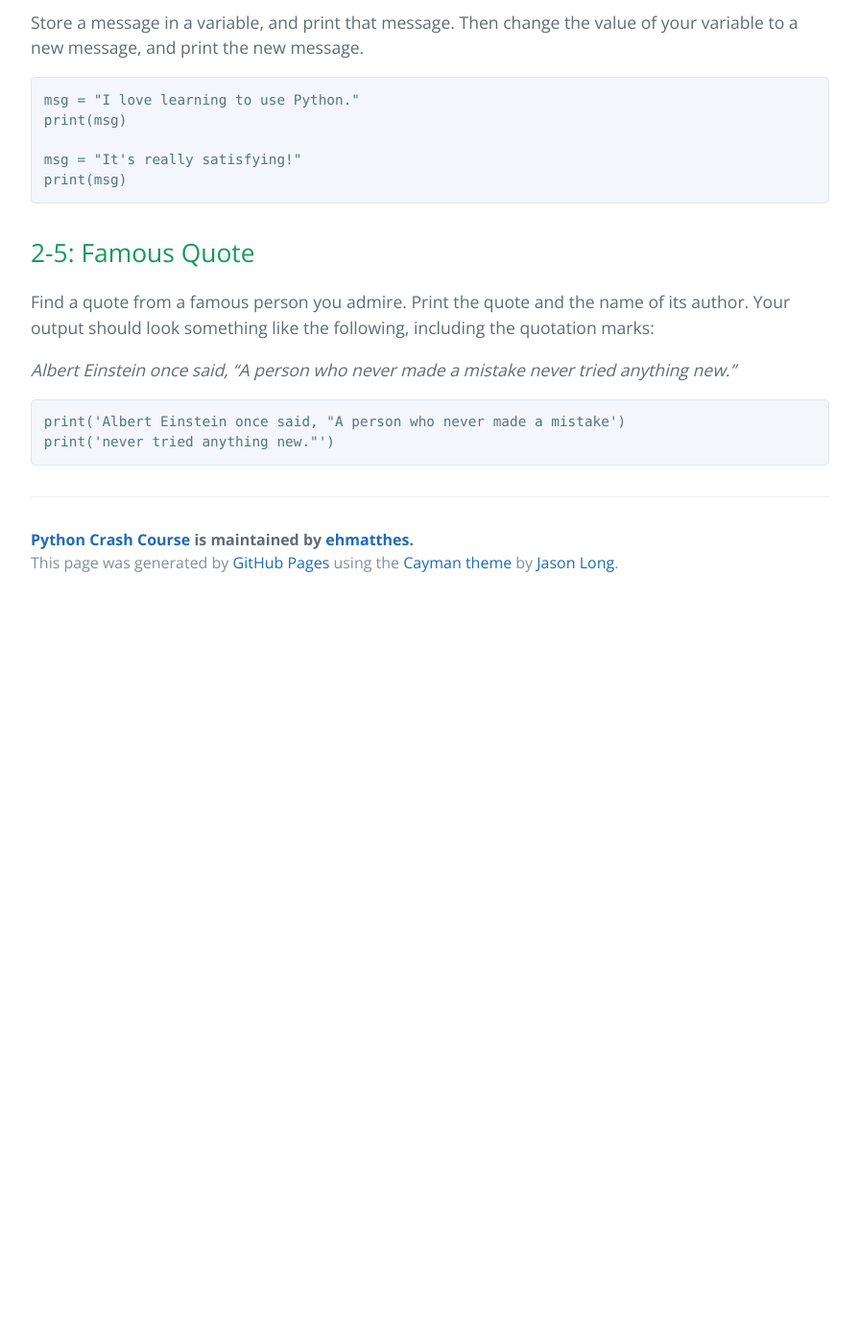
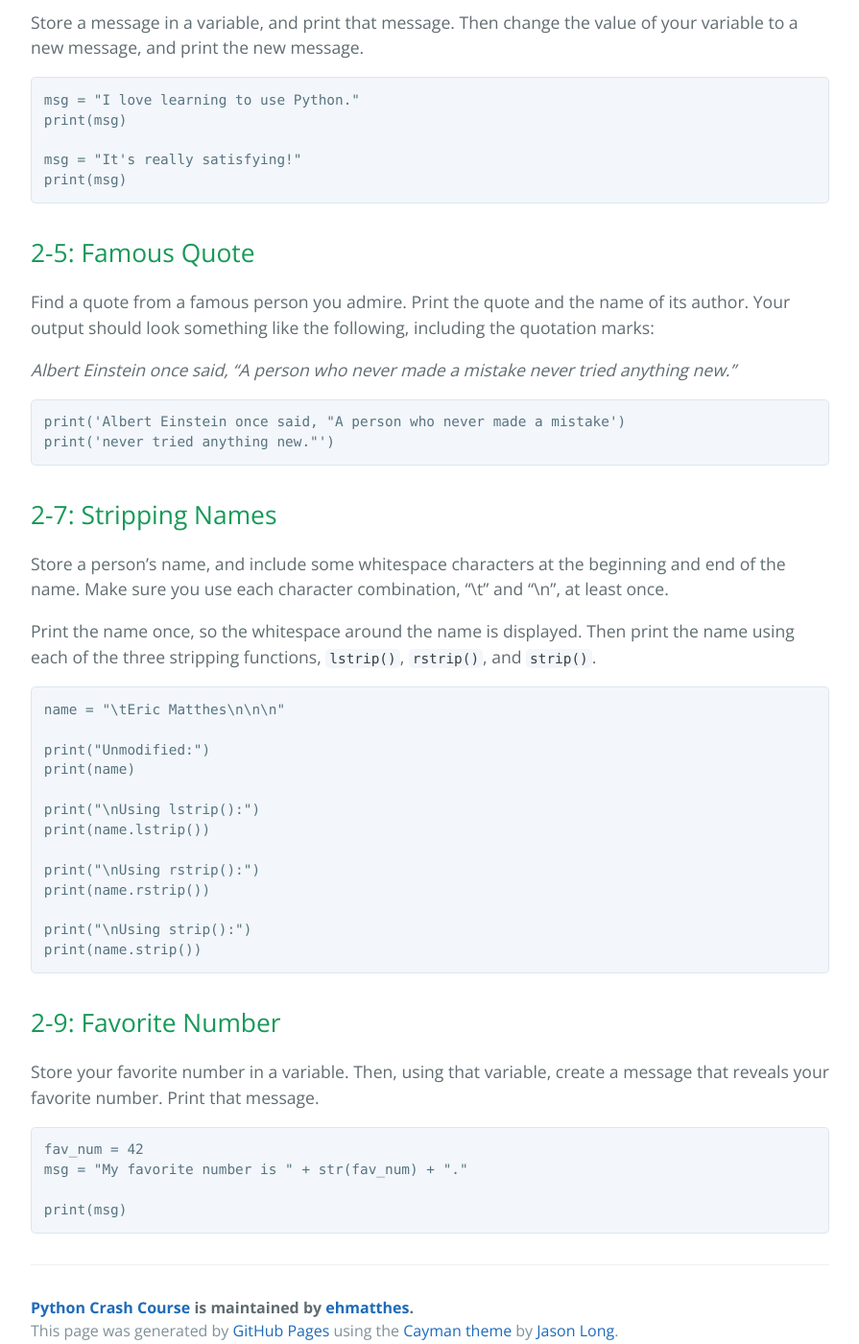
Before and after one commit to ehmatthes/pcc, a Jekyll site: the page built from solutions/chapter_2.md, in a window 1280 px wide and 1400 px high, scrolled down 322 px. Shown: the whole window at 96% size, without its empty margins (192-1087 px from the left). Built offline with Jekyll 4.4.1, drawn with Linux system fonts in a browser that asks for light colours; before the commit the page ends 952 px from its top, so only the background shows below that.

Commit message:
Finished chapter 2 exercises.

```diff
--- a/solutions/chapter_2.md
+++ b/solutions/chapter_2.md
@@ -23,3 +23,34 @@ Find a quote from a famous person you admire. Print the quote and the name of it
 
     print('Albert Einstein once said, "A person who never made a mistake')
     print('never tried anything new."')
+
+2-7: Stripping Names
+---
+
+Store a person's name, and include some whitespace characters at the beginning and end of the name. Make sure you use each character combination, "\t" and "\n", at least once.
+
+Print the name once, so the whitespace around the name is displayed. Then print the name using each of the three stripping functions, `lstrip()`, `rstrip()`, and `strip()`.
+
+    name = "\tEric Matthes\n\n\n"
+
+    print("Unmodified:")
+    print(name)
+
+    print("\nUsing lstrip():")
+    print(name.lstrip())
+
+    print("\nUsing rstrip():")
+    print(name.rstrip())
+
+    print("\nUsing strip():")
+    print(name.strip())
+
+2-9: Favorite Number
+---
+
+Store your favorite number in a variable. Then, using that variable, create a message that reveals your favorite number. Print that message.
+
+    fav_num = 42
+    msg = "My favorite number is " + str(fav_num) + "."
+
+    print(msg)
```
